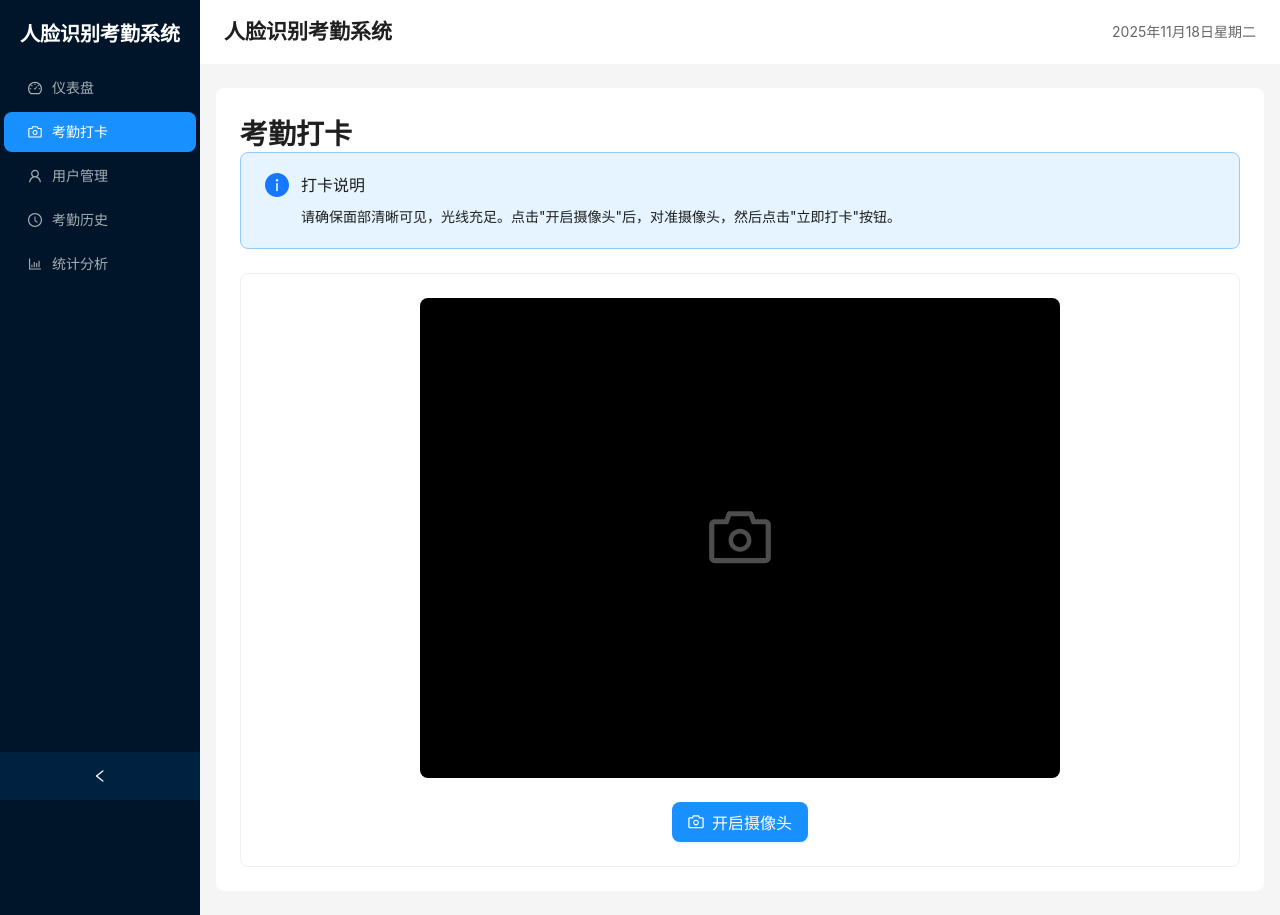
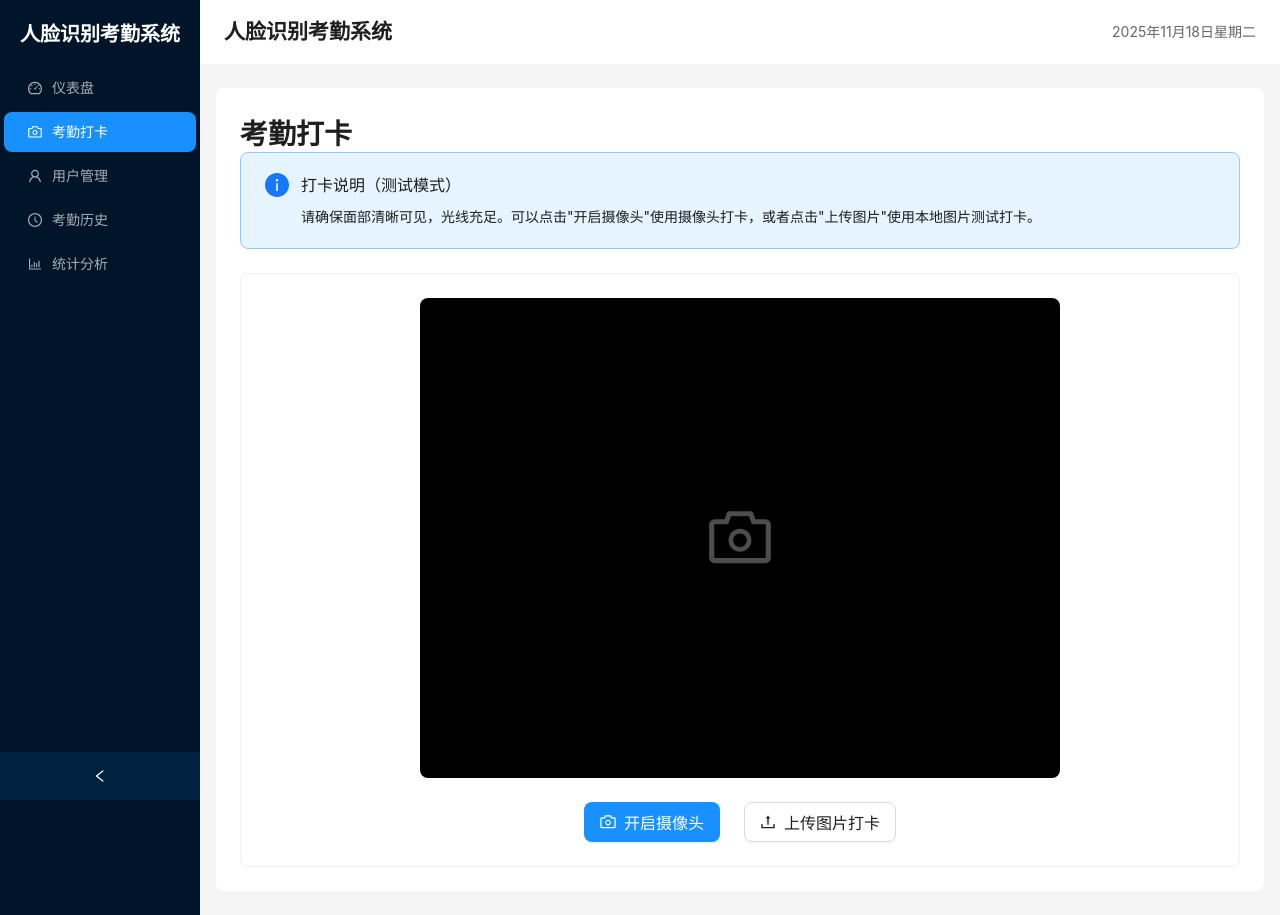
Before and after one commit to TwelveNight/face_attendance_system, a React app in the folder frontend/: page /attendance in a window 1280 px wide. Built offline with nearby package versions, Linux system fonts and the light colour scheme; the HTML template or start-up script is replaced by a standard one.

Commit message:
feat: 添加图片上传打卡功能，支持本地图片测试打卡

```diff
--- a/frontend/src/pages/Attendance/index.tsx
+++ b/frontend/src/pages/Attendance/index.tsx
@@ -2,8 +2,8 @@
  * 考勤打卡页面
  */
 import { useState, useRef, useEffect } from 'react';
-import { Card, Button, Space, Alert, message, Spin, Result } from 'antd';
-import { CameraOutlined, CheckCircleOutlined } from '@ant-design/icons';
+import { Card, Button, Space, Alert, message, Spin, Result, Upload } from 'antd';
+import { CameraOutlined, CheckCircleOutlined, UploadOutlined } from '@ant-design/icons';
 import { useAttendanceStore } from '../../store/attendanceStore';
 
 const Attendance = () => {
@@ -85,6 +85,42 @@ const Attendance = () => {
     }
   };
 
+  // 文件上传打卡
+  const handleFileUpload = async (file: File) => {
+    setLoading(true);
+    setCheckInResult(null);
+
+    try {
+      const reader = new FileReader();
+      reader.onload = async (e) => {
+        const imageData = e.target?.result as string;
+
+        // 调用打卡API
+        const result = await checkIn(imageData);
+
+        if (result?.success) {
+          message.success(`打卡成功！欢迎 ${result.username}`);
+          setCheckInResult(result);
+        } else {
+          message.error(result?.message || '打卡失败');
+          setCheckInResult(result);
+        }
+        setLoading(false);
+      };
+      reader.onerror = () => {
+        message.error('图片读取失败');
+        setLoading(false);
+      };
+      reader.readAsDataURL(file);
+    } catch (error) {
+      message.error('打卡失败，请重试');
+      console.error('打卡错误:', error);
+      setLoading(false);
+    }
+
+    return false; // 阻止默认上传行为
+  };
+
   // 重新打卡
   const handleRetry = () => {
     setCheckInResult(null);
@@ -103,8 +139,8 @@ const Attendance = () => {
       <h1>考勤打卡</h1>
 
       <Alert
-        message="打卡说明"
-        description='请确保面部清晰可见，光线充足。点击"开启摄像头"后，对准摄像头，然后点击"立即打卡"按钮。'
+        message="打卡说明（测试模式）"
+        description='请确保面部清晰可见，光线充足。可以点击"开启摄像头"使用摄像头打卡，或者点击"上传图片"使用本地图片测试打卡。'
         type="info"
         showIcon
         style={{ marginBottom: 24 }}
@@ -155,6 +191,7 @@ const Attendance = () => {
             <div style={{ textAlign: 'center' }}>
               <Space size="large">
                 {!capturing ? (
+                  <>
                     <Button
                       type="primary"
                       size="large"
@@ -163,6 +200,21 @@ const Attendance = () => {
                     >
                       开启摄像头
                     </Button>
+                    <Upload
+                      accept="image/*"
+                      showUploadList={false}
+                      beforeUpload={handleFileUpload}
+                    >
+                      <Button
+                        size="large"
+                        icon={<UploadOutlined />}
+                        loading={loading}
+                        disabled={loading}
+                      >
+                        上传图片打卡
+                      </Button>
+                    </Upload>
+                  </>
                 ) : (
                   <>
                     <Button
```
Lines whose indentation alone changed are shown as unchanged.
